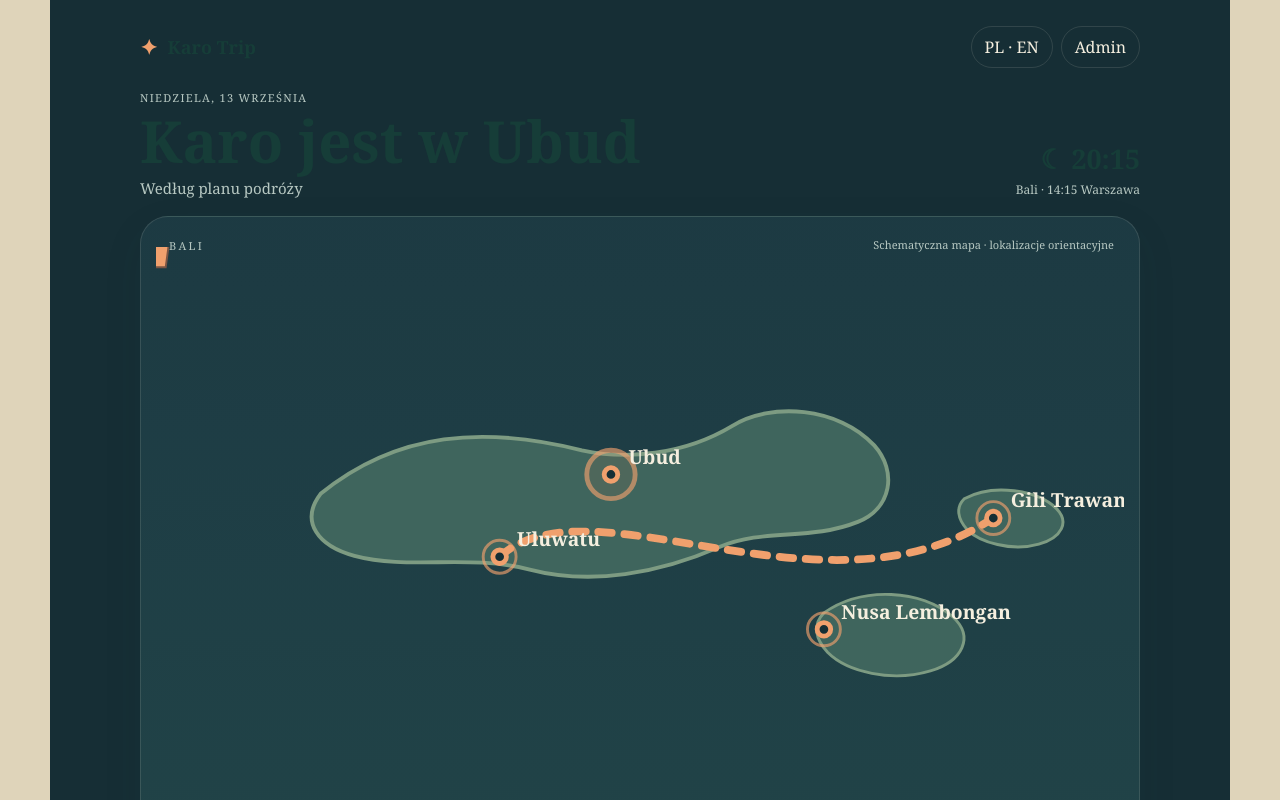
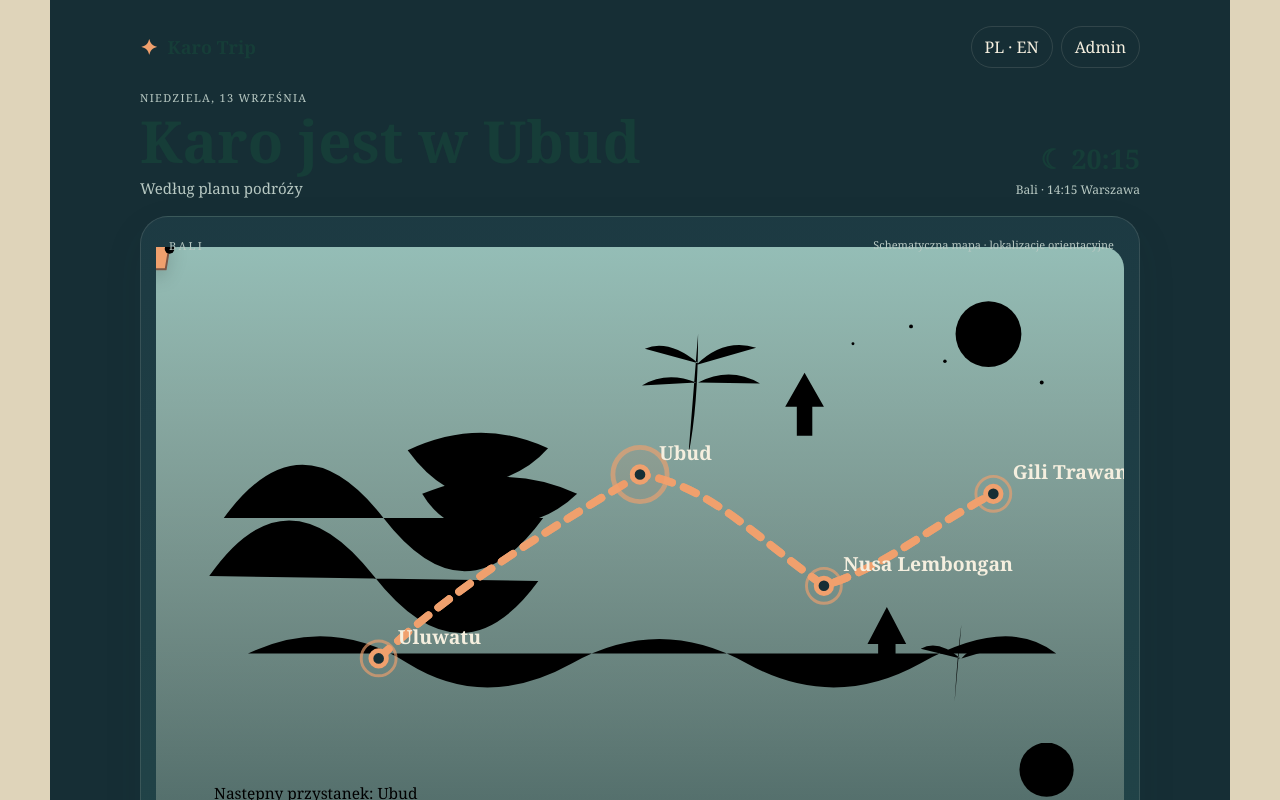
Before and after one commit to KarolinaZielonka/karo-trip, a Next.js app: page / in a window 1280 px wide. Shown: the top 800 px of the page. Built offline with nearby package versions, Linux system fonts and the light colour scheme.

Commit message:
feat: build illustrated journey map and moving Karo

```diff
--- a/app/page.tsx
+++ b/app/page.tsx
@@ -4,6 +4,7 @@ import { useEffect, useMemo, useState } from "react";
 
 import {
   getDayPart,
+  getInterpolatedPosition,
   getJourneyState,
   getLocalTimeParts,
 } from "../lib/journey";
@@ -18,11 +19,11 @@ import {
 
 const DEMO_TIME = "2026-09-13T20:15";
 
-const points: Record<DestinationId, [number, number]> = {
-  ubud: [470, 235],
-  "nusa-lembongan": [690, 395],
-  "gili-trawangan": [865, 280],
-  uluwatu: [355, 320],
+const mapPoints: Record<DestinationId, [number, number]> = {
+  uluwatu: [230, 425],
+  ubud: [500, 235],
+  "nusa-lembongan": [690, 350],
+  "gili-trawangan": [865, 255],
 };
 
 function toDate(value: string) {
@@ -38,13 +39,26 @@ function formatTime(iso: string) {
   }).format(new Date(iso));
 }
 
-function formatTripDate(date: Date) {
-  return new Intl.DateTimeFormat("pl-PL", {
+function formatTripDate(date: Date, language: "pl" | "en") {
+  return new Intl.DateTimeFormat(language === "pl" ? "pl-PL" : "en-GB", {
     timeZone: tripTimezone,
     weekday: "long",
     day: "numeric",
     month: "long",
   }).format(date);
+}
+
+function lerpMapPoint(state: ReturnType<typeof getJourneyState>) {
+  if (!state.activeTravel) return;
+
+  const from = mapPoints[state.activeTravel.from];
+  const to = mapPoints[state.activeTravel.to];
+  const progress = state.progress ?? 0;
+
+  return {
+    x: from[0] + (to[0] - from[0]) * progress,
+    y: from[1] + (to[1] - from[1]) * progress,
+  };
 }
 
 export default function Home() {
@@ -68,6 +82,11 @@ export default function Home() {
   const current = destinationById[currentId];
   const baliTime = getLocalTimeParts(now, tripTimezone).label;
   const warsawTime = getLocalTimeParts(now, referenceTimezone).label;
+  const movingPosition = lerpMapPoint(journey);
+  const currentMapPoint = movingPosition ?? {
+    x: mapPoints[currentId][0],
+    y: mapPoints[currentId][1],
+  };
 
   const copy =
     lang === "pl"
@@ -83,13 +102,14 @@ export default function Home() {
           traveling: "Karo jest w drodze",
           before: "Podróż jeszcze się nie zaczęła",
           after: "Podróż zakończona",
-          tripPlan: "11–26 września",
           places: "4 miejsca",
           weather: "Pogoda",
           partialCloud: "Częściowe zachmurzenie",
           freeTime: "Czas wolny",
           travel: "Podróż",
           mapNote: "Schematyczna mapa · lokalizacje orientacyjne",
+          route: "Trasa Karo",
+          nextStop: "Następny przystanek",
         }
       : {
           planned: "Following the planned journey",
@@ -103,13 +123,14 @@ export default function Home() {
           traveling: "Karo is travelling",
           before: "The trip has not started yet",
           after: "Trip completed",
-          tripPlan: "11–26 September",
           places: "4 places",
           weather: "Weather",
           partialCloud: "Partly cloudy",
           freeTime: "Free time",
           travel: "Travel",
           mapNote: "Schematic map · approximate locations",
+          route: "Karo's route",
+          nextStop: "Next stop",
         };
 
   const title =
@@ -120,6 +141,9 @@ export default function Home() {
         : journey.status === "after"
           ? copy.after
           : `${lang === "pl" ? "Karo jest w" : "Karo is in"} ${current.name}`;
+
+  const transportIcon =
+    journey.activeTravel?.type === "ferry" ? "⛴" : "🚐";
 
   return (
     <main className={`app-shell theme-${dayPart}`}>
@@ -142,7 +166,7 @@ export default function Home() {
 
       <section className="hero-bar">
         <div>
-          <div className="eyebrow">{formatTripDate(now)}</div>
+          <div className="eyebrow">{formatTripDate(now, lang)}</div>
           <h1>{title}</h1>
           <p>{copy.planned}</p>
         </div>
@@ -168,25 +192,49 @@ export default function Home() {
           role="img"
           aria-label="Schematyczna mapa podróży Karo"
         >
+          <defs>
+            <linearGradient id="sky" x1="0" y1="0" x2="0" y2="1">
+              <stop offset="0%" stopColor="rgba(178, 222, 211, 0.8)" />
+              <stop offset="100%" stopColor="rgba(238, 242, 215, 0.2)" />
+            </linearGradient>
+            <filter id="softShadow" x="-30%" y="-30%" width="160%" height="160%">
+              <feDropShadow dx="0" dy="8" stdDeviation="8" floodOpacity="0.12" />
+            </filter>
+          </defs>
+
+          <rect x="0" y="0" width="1000" height="640" rx="22" fill="url(#sky)" />
+
+          <g className="map-decor" aria-hidden="true">
+            <path className="mountain-back" d="M70 280 Q150 170 235 280 T400 280" />
+            <path className="mountain-front" d="M55 340 Q135 225 225 340 T395 345" />
+            <path className="rice-field rice-one" d="M260 210 Q335 175 405 208 Q370 248 300 248 Q278 235 260 210 Z" />
+            <path className="rice-field rice-two" d="M275 255 Q360 220 435 255 Q395 295 315 290 Q288 278 275 255 Z" />
+            <path className="temple" d="M650 165 L670 130 L690 165 L678 165 L678 195 L662 195 L662 165 Z" />
+            <path className="temple" d="M735 410 L755 372 L775 410 L764 410 L764 438 L746 438 L746 410 Z" />
+            <path className="palm palm-one" d="M560 90 Q560 165 550 215 M560 120 Q530 95 505 105 M558 122 Q586 94 620 104 M558 140 Q528 128 502 143 M560 140 Q593 123 624 141" />
+            <path className="palm palm-two" d="M825 470 Q828 420 832 390 M831 425 Q808 405 790 415 M832 425 Q853 402 876 412" />
+            <circle className="sun-or-moon" cx="860" cy="90" r="34" />
+            <g className="map-stars">
+              <circle cx="780" cy="82" r="2" />
+              <circle cx="815" cy="118" r="1.8" />
+              <circle cx="915" cy="140" r="2" />
+              <circle cx="720" cy="100" r="1.5" />
+            </g>
+          </g>
+
+          <path className="ocean-shape" d="M95 420 Q180 380 260 430 T430 430 T610 430 T790 430 T930 420" />
+
           <path
-            className="island-main"
-            d="M170 255 C250 190 340 185 440 210 C485 220 545 215 595 185 C635 160 705 165 742 205 C766 232 760 270 725 284 C675 304 629 290 582 310 C520 337 450 350 385 333 C322 317 261 334 205 319 C168 309 148 284 170 255 Z"
+            className="route-line background-route"
+            d="M230 425 C315 345 418 285 500 235 C570 245 620 300 690 350 C755 330 805 285 865 255"
           />
           <path
-            className="island-small"
-            d="M690 378 C730 350 791 354 823 382 C846 403 833 428 800 438 C760 450 714 439 694 419 C681 405 678 390 690 378 Z"
-          />
-          <path
-            className="island-small"
-            d="M835 260 C865 244 910 251 930 270 C944 284 936 300 912 307 C884 315 851 305 838 292 C828 281 826 269 835 260 Z"
-          />
-          <path
-            className="route-line"
-            d="M355 320 C450 235 690 395 865 280"
+            className="route-line active-route"
+            d="M230 425 C315 345 418 285 500 235 C570 245 620 300 690 350 C755 330 805 285 865 255"
           />
 
           {destinations.map((destination) => {
-            const [x, y] = points[destination.id];
+            const [x, y] = mapPoints[destination.id];
             const isCurrent = destination.id === currentId;
 
             return (
@@ -194,20 +242,22 @@ export default function Home() {
                 key={destination.id}
                 className={`destination-group ${isCurrent ? "active" : ""}`}
                 onClick={() => setSelected(destination.id)}
+                role="button"
+                aria-label={destination.name}
               >
                 <circle
                   cx={x}
                   cy={y}
-                  r={isCurrent ? 25 : 17}
+                  r={isCurrent ? 28 : 18}
                   className="destination-ring"
                 />
                 <circle
                   cx={x}
                   cy={y}
-                  r="7"
+                  r="8"
                   className="destination-dot"
                 />
-                <text x={x + 18} y={y - 11} className="destination-label">
+                <text x={x + 20} y={y - 15} className="destination-label">
                   {destination.name}
                 </text>
               </g>
@@ -215,19 +265,43 @@ export default function Home() {
           })}
 
           <g
-            className="karo-marker"
-            transform={`translate(${points[currentId][0]},${points[currentId][1]})`}
+            className={`karo-marker ${journey.status === "traveling" ? "is-traveling" : ""}`}
+            transform={`translate(${currentMapPoint.x},${currentMapPoint.y})`}
+            filter="url(#softShadow)"
           >
-            <circle cx="0" cy="-24" r="18" className="avatar-halo" />
-            <circle cx="0" cy="-24" r="10" className="avatar-head" />
+            {journey.status === "traveling" ? (
+              <text x="0" y="-48" textAnchor="middle" className="transport-label">
+                {transportIcon}
+              </text>
+            ) : null}
+
+            <circle cx="0" cy="-24" r="19" className="avatar-halo" />
+            <circle cx="0" cy="-24" r="11" className="avatar-head" />
+            <path
+              className="avatar-hair"
+              d="M-11 -25 Q-9 -39 0 -39 Q10 -39 12 -25 Q6 -31 0 -28 Q-6 -31 -11 -25 Z"
+            />
             <path
               className="avatar-body"
-              d="M-13 2 Q0 -12 13 2 L10 24 L-10 24 Z"
+              d="M-14 2 Q0 -12 14 2 L10 26 L-10 26 Z"
             />
-            <text x="18" y="-22" className="avatar-name">
+            <path className="avatar-leg left" d="M-5 24 L-9 36" />
+            <path className="avatar-leg right" d="M5 24 L9 36" />
+            <circle className="avatar-bag" cx="14" cy="5" r="5" />
+            <text x="22" y="-20" className="avatar-name">
               Karo
             </text>
           </g>
+
+          <g className="map-compass" aria-hidden="true">
+            <circle cx="920" cy="540" r="28" />
+            <text x="920" y="531" textAnchor="middle">N</text>
+            <path d="M920 515 L915 535 L925 535 Z" />
+          </g>
+
+          <text x="60" y="570" className="map-caption">
+            {journey.status === "traveling" ? copy.route : `${copy.nextStop}: ${journey.nextItem ? destinationById[journey.nextItem.destinationId].name : "—"}`}
+          </text>
         </svg>
       </section>
 
@@ -243,7 +317,7 @@ export default function Home() {
               {journey.currentItem?.type === "meal"
                 ? "🍜"
                 : journey.status === "traveling"
-                  ? "🚤"
+                  ? transportIcon
                   : "🌿"}
             </span>
             <div>
@@ -288,7 +362,7 @@ export default function Home() {
         <div className="section-heading">
           <div>
             <div className="card-kicker">{copy.schedule}</div>
-            <h2>{copy.tripPlan}</h2>
+            <h2>{lang === "pl" ? "11–26 września" : "11–26 September"}</h2>
           </div>
           <div className="journey-progress">{copy.places}</div>
         </div>
@@ -307,7 +381,7 @@ export default function Home() {
                   {itinerary.find(
                     (item) => item.destinationId === destination.id,
                   )?.startAt.slice(8, 10) ?? ""}{" "}
-                  wrz
+                  {lang === "pl" ? "wrz" : "Sep"}
                 </small>
               </span>
             </button>
```
